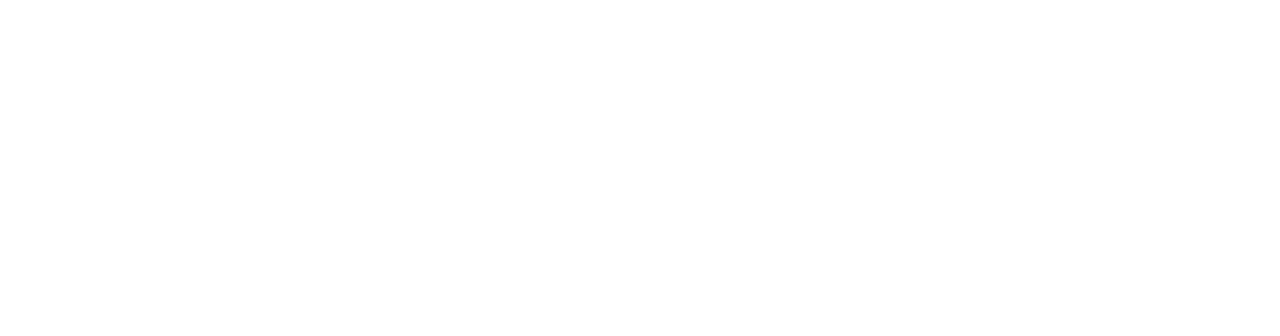
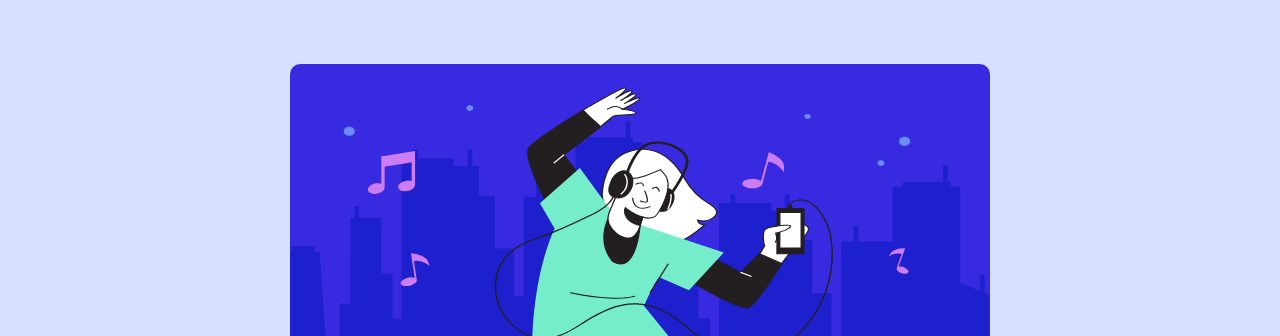
Before and after one commit to AlfredKonneh/Order-summary, a plain HTML site: page index.html in a window 1280 px wide. Shown: the top 336 px of the page. Drawn offline with Linux system fonts and the light colour scheme; the site is published under a folder, as on GitHub Pages, so addresses that start at the root find nothing.

Commit message:
corrected the path for the background images

```diff
--- a/css/styles.css
+++ b/css/styles.css
@@ -5,7 +5,7 @@
 body {
   display: grid;
   align-items: center;
-  background: url(/images/pattern-background-mobile.svg);
+  background: url('../images/pattern-background-mobile.svg');
   background-repeat: no-repeat;
   background-size: 100% 100%;
   background-size: cover;
@@ -75,7 +75,7 @@ a {
 
 .card__header {
   height: 17rem;
-  background: url(/images/illustration-hero.svg);
+  background: url('../images/illustration-hero.svg');
   background-repeat: no-repeat;
   background-size: 100% 100%;
 }
@@ -105,7 +105,7 @@ a {
   }
 
   body {
-    background: url(/images/pattern-background-desktop.svg);
+    background: url('../images/pattern-background-desktop.svg');
     background-repeat: no-repeat;
     background-size: cover;
     margin: auto;
```
